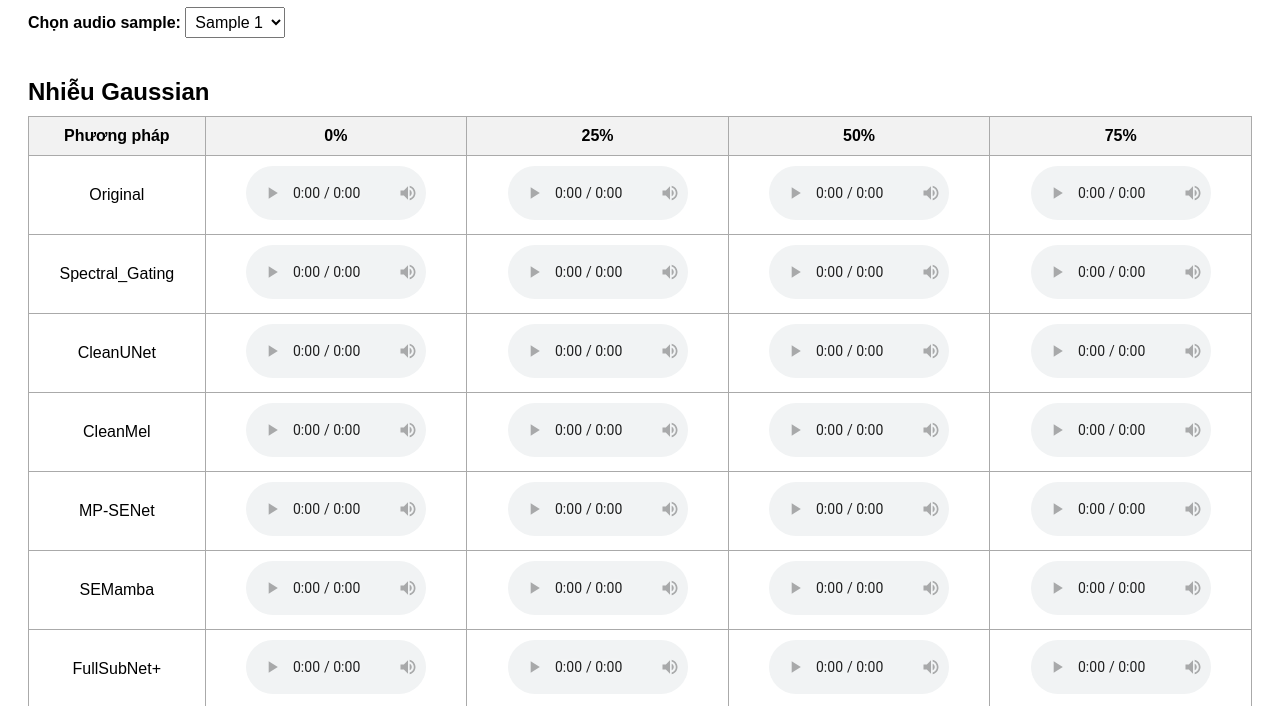
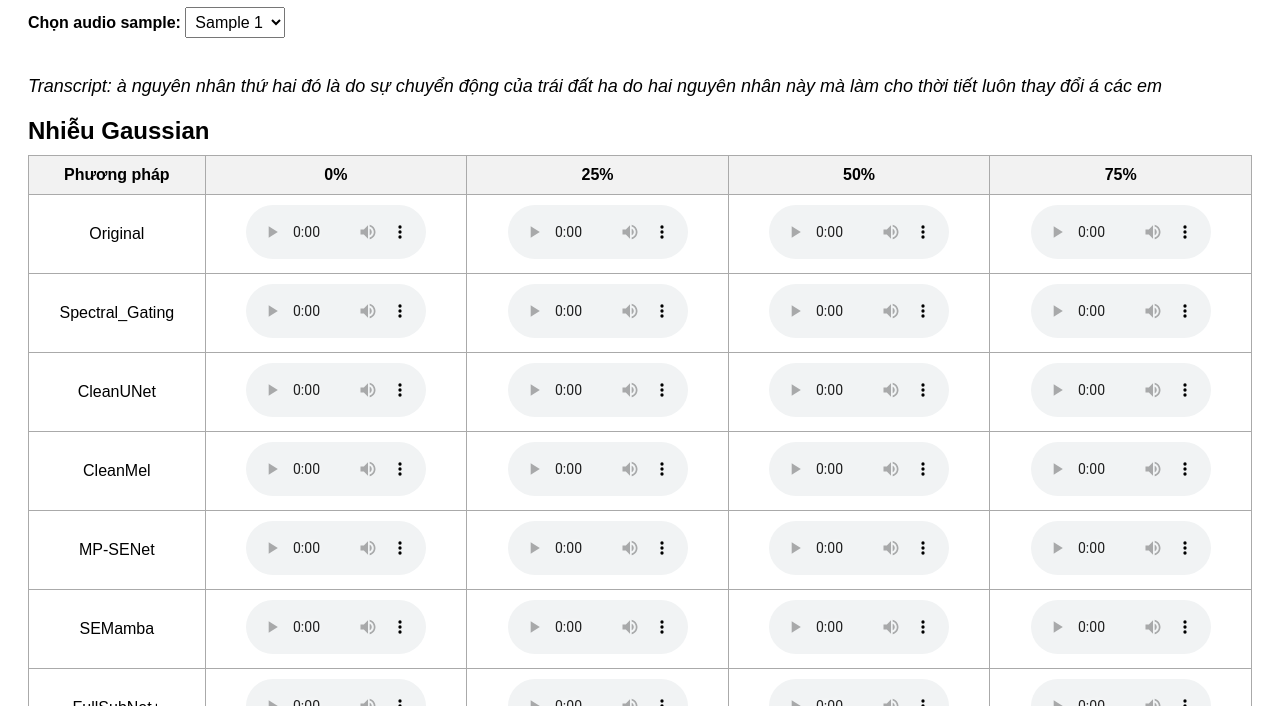
Before and after one commit to DuyEz13/KLTN_Demo, a plain HTML site: page index.html in a window 1280 px wide. Shown: the part 89-795 px from the top of the page. Drawn offline with Linux system fonts and the light colour scheme.

Commit message:
Update index.html

```diff
--- a/index.html
+++ b/index.html
@@ -46,6 +46,8 @@
     <option value="4">Sample 5</option>
   </select>
 
+  <p id="transcript" style="font-style: italic; font-size: 18px; margin-bottom: 10px;"></p>
+
   <div id="tablesContainer"></div>
 
   <br><br>
@@ -64,6 +66,20 @@
 
     // Mảng tên file tương ứng với Sample_1 → Sample_5
     const sampleFilenames = ["0-0", "1-33", "11-26", "14-135", "9-120"];
+
+    let transcriptMap = {};
+
+    fetch('Audio/test.tsv')
+      .then(response => response.text())
+      .then(text => {
+        text.split('\n').forEach(line => {
+          const [filename, transcript] = line.trim().split('\t');
+          if (filename && transcript) {
+            transcriptMap[filename] = transcript.toLowerCase();
+          }
+        });
+        updateTables(); // Cập nhật sau khi load transcript
+      });
 
     function createTable(sampleIndex, suffixes, title) {
       const sampleFolder = `Sample_${parseInt(sampleIndex) + 1}`;
@@ -93,6 +109,9 @@
     function updateTables() {
       const sampleIndex = parseInt(document.getElementById('sampleSelect').value);
       const container = document.getElementById('tablesContainer');
+      const baseName = sampleFilenames[sampleIndex];
+      const transcriptText = transcriptMap[baseName] || 'Transcript không có sẵn.';
+      document.getElementById('transcript').textContent = `Transcript: ${transcriptText}`;
       const gauTable = createTable(sampleIndex, gauSuffixes, "Nhiễu Gaussian");
       const dmTable = createTable(sampleIndex, dmSuffixes, "Nhiễu thực tế DEMAND");
       container.innerHTML = gauTable + dmTable;
```
